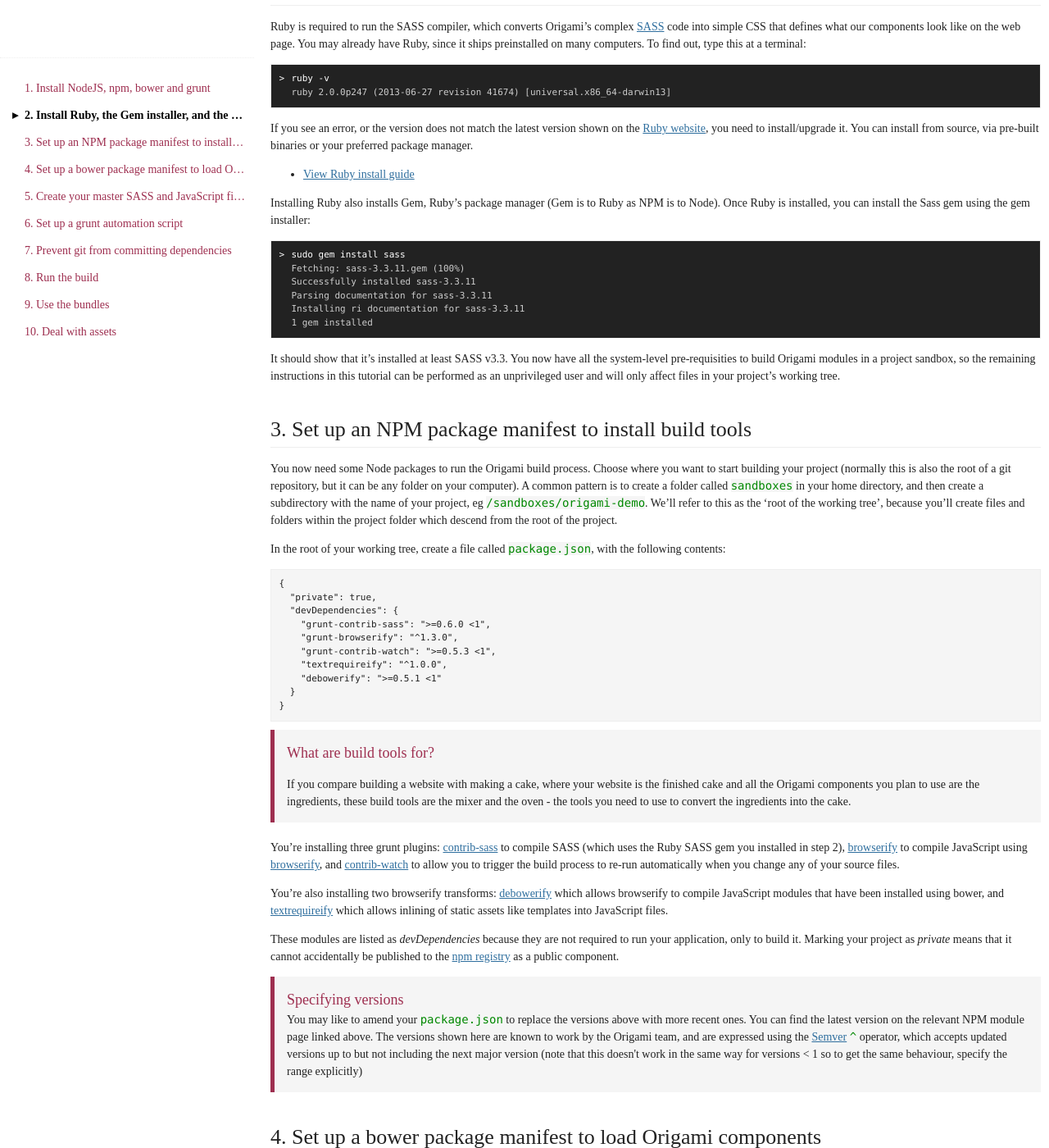
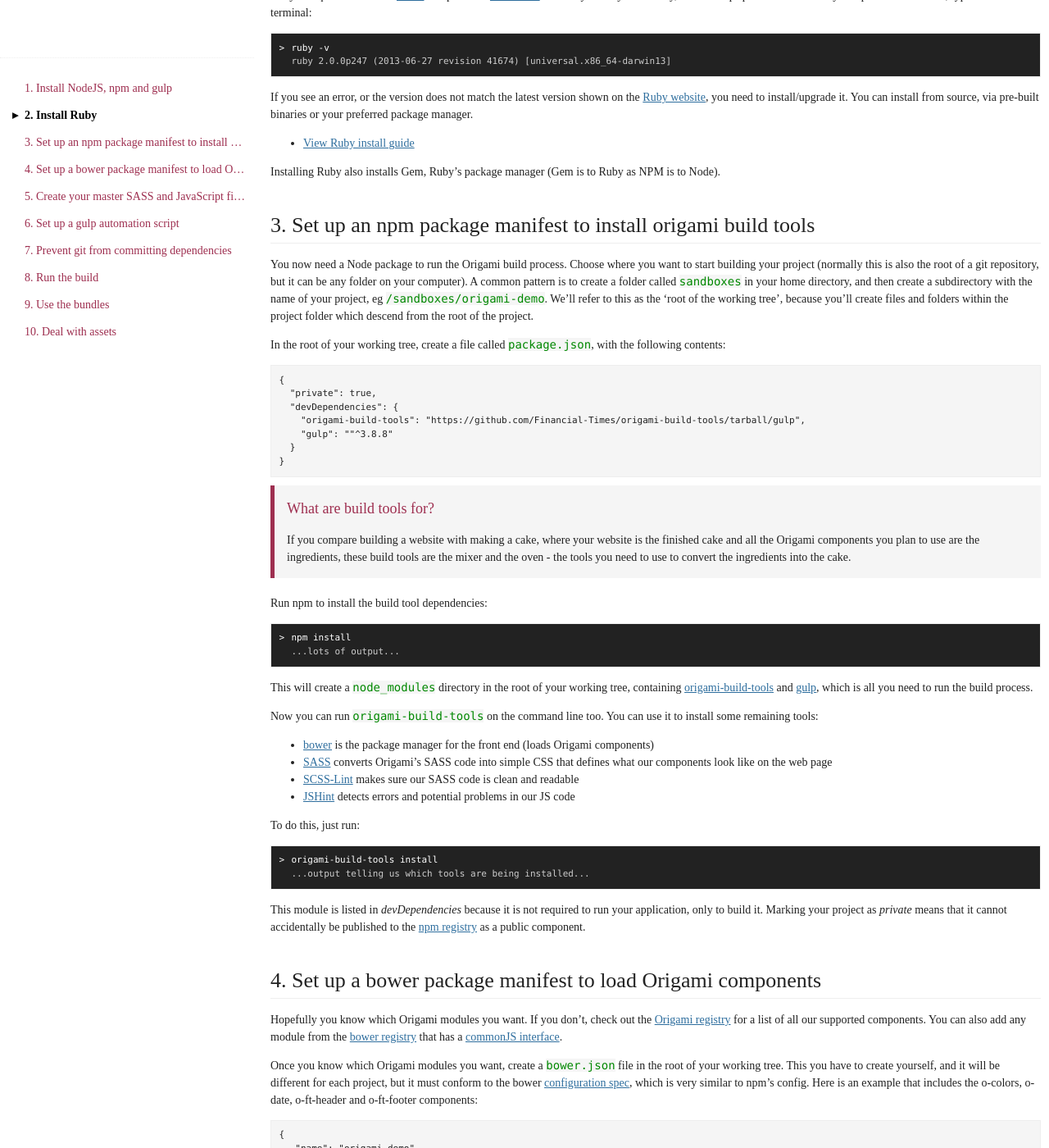
Before and after one commit to Financial-Times/ft-origami, a Jekyll site: the page built from docs/developer-guide/building-modules.md, in a window 1280 px wide and 1400 px high, scrolled down 1238 px. Shown: the whole window at 82% size. Built offline with Jekyll 4.4.1, drawn with Linux system fonts in a browser that asks for light colours; some web fonts are replaced; comment, search, counter and statistics services are not loaded; some of the changed text lies outside the part shown.

Commit message:
Updating build process to use obt and gulp

```diff
--- a/docs/developer-guide/building-modules.md
+++ b/docs/developer-guide/building-modules.md
@@ -16,14 +16,13 @@ This tutorial assumes you are starting from a fresh install of a UNIX-like OS wi
 	<p>Origami's build tools do not support Windows as a development environment and the instructions on this page assume you are using a UNIX-like OS.  Windows <strong>might</strong> work, to some degree, but we don't make any guarantees, either of what works today or what might continue to work tomorrow!  If you're a windows user, consider running a Linux VM, or signing up for a free <a href='http://c9.io'>Cloud9</a> account, and use their online Ubuntu VMs (but don't put any passwords or other secret data into C9 VMs)</p>
 </aside>
 
-## 1. Install NodeJS, npm, bower and grunt
+## 1. Install NodeJS, npm and gulp
 
 To use Origami components, you need some Node tools:
 
-* [NodeJS](http://nodejs.org/) is the JavaScript runtime, which we need to run npm, bower and grunt.
+* [NodeJS](http://nodejs.org/) is the JavaScript runtime, which we need to run npm, bower and gulp.
 * [npm](http://npmjs.org) is the package manager for the back end (loads Origami build tools)
-* [bower](http://bower.io) is the package manager for the front end (loads Origami components)
-* [grunt](http://gruntjs.com/) is a task runner, which we use to run the build process
+* [gulp](http://gulpjs.com/) is a task runner, which we use to run the build process
 
 NodeJS can be installed manually or via package management, and often ships preinstalled on many OS distributions.  To find out if you have it installed and which version you have, type this at a terminal ([What's a terminal?](#note-terminal)):
 
@@ -45,18 +44,17 @@ If you want to install on a server or other maintained environment, you'll most
 
 * [Install Node via package manager](https://github.com/joyent/node/wiki/Installing-Node.js-via-package-manager)
 
-Installing Node will automatically install [npm](http://npmjs.org), the Node Package Manager, which you can then use to install bower and grunt (bower and grunt are Node modules so are available from the NPM registry).  Once you have installed Node, type this at a terminal:
+Installing Node will automatically install [npm](http://npmjs.org), the Node Package Manager, which you can then use to install gulp (it's a Node module so it's available from the NPM registry).  Once you have installed Node, type this at a terminal:
 
 <pre class='cli'>
-<kbd>sudo npm install -g bower</kbd>
-<kbd>sudo npm install -g grunt-cli</kbd>
+<kbd>sudo npm install -g gulp</kbd>
 </pre>
 
-These commands may prompt you for your password.  You will need root access to your machine to complete this step.  On FT-managed machines the root password is typically the same as the password you use to log into the corporate network.
+This command may prompt you for your password.  You will need root access to your machine to complete this step.  On FT-managed machines the root password is typically the same as the password you use to log into the corporate network.
 
-## 2. Install Ruby, the Gem installer, and the SASS gem
+## 2. Install Ruby
 
-Ruby is required to run the SASS compiler, which converts Origami's complex [SASS](http://sass-lang.com/) code into simple CSS that defines what our components look like on the web page.  You may already have Ruby, since it ships preinstalled on many computers.  To find out, type this at a terminal:
+Ruby is required to run the [SASS](http://sass-lang.com/) compiler and [SCSS-Lint](https://github.com/causes/scss-lint). You may already have Ruby, since it ships preinstalled on many computers.  To find out, type this at a terminal:
 
 <pre class='cli'>
 <kbd>ruby -v</kbd>
@@ -67,33 +65,19 @@ If you see an error, or the version does not match the latest version shown on t
 
 * [View Ruby install guide](https://www.ruby-lang.org/en/installation/)
 
-Installing Ruby also installs Gem, Ruby's package manager (Gem is to Ruby as NPM is to Node).  Once Ruby is installed, you can install the Sass gem using the gem installer:
+Installing Ruby also installs Gem, Ruby's package manager (Gem is to Ruby as NPM is to Node).
 
-<pre class='cli'>
-<kbd>sudo gem install sass</kbd>
-<output>Fetching: sass-3.3.11.gem (100%)
-Successfully installed sass-3.3.11
-Parsing documentation for sass-3.3.11
-Installing ri documentation for sass-3.3.11
-1 gem installed</output>
-</pre>
+## 3. Set up an npm package manifest to install origami build tools
 
-It should show that it's installed at least SASS v3.3.  You now have all the system-level pre-requisities to build Origami modules in a project sandbox, so the remaining instructions in this tutorial can be performed as an unprivileged user and will only affect files in your project's working tree.
-
-## 3. Set up an NPM package manifest to install build tools
-
-You now need some Node packages to run the Origami build process.  Choose where you want to start building your project (normally this is also the root of a git repository, but it can be any folder on your computer).  A common pattern is to create a folder called `sandboxes` in your home directory, and then create a subdirectory with the name of your project, eg `/sandboxes/origami-demo`.  We'll refer to this as the 'root of the working tree', because you'll create files and folders within the project folder which descend from the root of the project.
+You now need a Node package to run the Origami build process.  Choose where you want to start building your project (normally this is also the root of a git repository, but it can be any folder on your computer).  A common pattern is to create a folder called `sandboxes` in your home directory, and then create a subdirectory with the name of your project, eg `/sandboxes/origami-demo`.  We'll refer to this as the 'root of the working tree', because you'll create files and folders within the project folder which descend from the root of the project.
 
 In the root of your working tree, create a file called `package.json`, with the following contents:
 
 	{
 	  "private": true,
 	  "devDependencies": {
-	    "grunt-contrib-sass": ">=0.6.0 <1",
-	    "grunt-browserify": "^1.3.0",
-	    "grunt-contrib-watch": ">=0.5.3 <1",
-	    "textrequireify": "^1.0.0",
-	    "debowerify": ">=0.5.1 <1"
+	    "origami-build-tools": "https://github.com/Financial-Times/origami-build-tools/tarball/gulp",
+	    "gulp": ""^3.8.8"
 	  }
 	}
 
@@ -102,16 +86,30 @@ In the root of your working tree, create a file called `package.json`, with the
 	<p>If you compare building a website with making a cake, where your website is the finished cake and all the Origami components you plan to use are the ingredients, these build tools are the mixer and the oven - the tools you need to use to convert the ingredients into the cake.</p>
 </aside>
 
-You're installing three grunt plugins: [contrib-sass](https://npmjs.org/package/grunt-contrib-sass) to compile SASS (which uses the Ruby SASS gem you installed in step 2), [browserify](https://npmjs.org/package/grunt-browserify) to compile JavaScript using [browserify](http://browserify.org/), and [contrib-watch](https://npmjs.org/package/grunt-contrib-watch) to allow you to trigger the build process to re-run automatically when you change any of your source files.
+Run npm to install the build tool dependencies:
 
-You're also installing two browserify transforms: [debowerify](https://npmjs.org/package/debowerify) which allows browserify to compile JavaScript modules that have been installed using bower, and [textrequireify](http://git.svc.ft.com:8080/projects/OT/repos/textrequireify) which allows inlining of static assets like templates into JavaScript files.
+<pre class='cli'>
+<kbd>npm install</kbd>
+<output>...lots of output...</output>
+</pre>
 
-These modules are listed as *devDependencies* because they are not required to run your application, only to build it.  Marking your project as *private* means that it cannot accidentally be published to the [npm registry](http://npmjs.org) as a public component.
+This will create a `node_modules` directory in the root of your working tree, containing [origami-build-tools](https://github.com/Financial-Times/origami-build-tools) and [gulp](http://gulpjs.com), which is all you need to run the build process.
 
-<aside>
-	<h4>Specifying versions</h4>
-	You may like to amend your <code>package.json</code> to replace the versions above with more recent ones.  You can find the latest version on the relevant NPM module page linked above.  The versions shown here are known to work by the Origami team, and are expressed using the <a href='http://www.semver.org'>Semver</a> <code>^</code> operator, which accepts updated versions up to but not including the next major version (note that this doesn't work in the same way for versions &lt; 1 so to get the same behaviour, specify the range explicitly)
-</aside>
+Now you can run `origami-build-tools` on the command line too. You can use it to install some remaining tools:
+
+* [bower](http://bower.io) is the package manager for the front end (loads Origami components)
+* [SASS](http://sass-lang.com/) converts Origami's SASS code into simple CSS that defines what our components look like on the web page
+* [SCSS-Lint](https://github.com/causes/scss-lint) makes sure our SASS code is clean and readable
+* [JSHint](http://jshint.com) detects errors and potential problems in our JS code
+
+To do this, just run:
+
+<pre class='cli'>
+<kbd>origami-build-tools install</kbd>
+<output>...output telling us which tools are being installed...</output>
+</pre>
+
+This module is listed in *devDependencies* because it is not required to run your application, only to build it.  Marking your project as *private* means that it cannot accidentally be published to the [npm registry](http://npmjs.org) as a public component.
 
 ## 4. Set up a bower package manifest to load Origami components
 
@@ -122,10 +120,10 @@ Once you know which Origami modules you want, create a `bower.json` file in the
 	{
 	   "name": "origami-demo",
 	   "dependencies": {
-	      "o-ft-header": "^2.5.5",
+	      "o-ft-header": "^2.5.9",
 	      "o-ft-footer": "^2.0.1",
-	      "o-colors": "^2.3.20",
-	      "o-date": ">=0.4.2 <1"
+	      "o-colors": "^2.4.3",
+	      "o-date": "^1.0.0"
 	   }
 	}
 
@@ -177,78 +175,53 @@ As an example, create a `main.js` file at `/client/js/main.js`, containing:
 
 	// Wait until the page has loaded
 	document.addEventListener('DOMContentReady', function() {
-
 		// Find all the <time data-o-component='o-date'> elements and update them so that they show *relative* time
 		date.init();
 	});
 
 
-## 6. Set up a grunt automation script
+## 6. Set up a gulp automation script
 
 Now you need to set up the tasks to stitch everything together.  To do this, you need to know:
 
 * Where you have put your master SASS file and master JavaScript file
 * Where you want the finished bundles to be saved (usually a publicly accessible web server directory unless you are routing the request for the bundle through a front-controller)
 
-We'll assume for the purposes of this example that your CSS and JS are in `/client/sass` and `/client/js` and you want to save the finshed bundles in `/public` (make sure that directory exists).  Create a file called `Gruntfile.js` in the root of your project's working tree, with the following contents:
+We'll assume for the purposes of this example that your CSS and JS are in `/client/sass` and `/client/js` and you want to save the finshed bundles in `/public`.  Create a file called `gulpfile.js` in the root of your project's working tree, with the following contents:
 
-	module.exports = function(grunt) {
-	  "use strict";
+	'use strict';
+	var gulp = require('gulp');
+	var obt = require('origami-build-tools');
 
-	  grunt.initConfig({
-	    sass: {
-	      docs: {
-	        options: {
-	          style: 'compressed',
-	          loadPath: './bower_components'
-	        },
-	        files: {
-	          './public/bundle.css': './client/scss/main.scss'
-	        }
-	      }
-	    },
-	    browserify: {
-	      dist: {
-	        files: {
-	          './public/bundle.js': ['./client/js/main.js'],
-	        },
-	        options: {
-	          transform: ['debowerify', 'textrequireify']
-	        }
-	      }
-	    },
-	    watch: {
-	      sass: {
-	        files: ['./client/scss/**'],
-	        tasks: ['sass']
-	      },
-	      js: {
-	        files: ['./client/js/**'],
-	        tasks: ['browserify']
-	      }
-	    }
-	  });
+	gulp.task('build', function() {
+	    obt.build(gulp, {
+	    	js: './client/js/main.js',
+	    	sass: './client/sass/main.scss',
+	    	buildJs: 'bundle.js',
+	    	buildCss: 'bundle.css',
+	    	buildFolder: 'public',
+	    });
+	});
 
+	gulp.task('verify', function() {
+	    obt.verify(gulp, {
+	    	js: './client/js/main.js',
+	    	sass: './client/sass/main.scss'
+	    });
+	});
 
-	  grunt.loadNpmTasks('grunt-contrib-sass');
-	  grunt.loadNpmTasks('grunt-contrib-watch');
-	  grunt.loadNpmTasks('grunt-browserify');
+	gulp.task('watch', function() {
+		gulp.watch('./client/**/*', ['verify', 'build']);
+	});
 
-	  // Default task(s).
-	  grunt.registerTask('default', ['sass', 'browserify']);
-	  grunt.registerTask('js', ['browserify']);
-	  grunt.registerTask('css', ['sass']);
-	};
+	gulp.task('default', ['verify', 'build', 'watch']);
 
+Taking it step by step:
 
-This is a little long, but taking it step by step:
-
-* We create config for three grunt tasks: sass, browserify and watch.
-* Sass is configured to compile the file /client/sass/main.scss into /public/bundle.css using compressed (minified) CSS syntax, and loading modules from ./bower_components (where the Origami components will have been installed by bower)
-* Browserify is configued to compile the file /client/js/main.js into /public/bundle.js, via the debowerify transform, which adds support for finding the modules in bower_components (similar to setting the loadPath in the Sass task)
-* Watch is set up to run both the browserify and sass tasks automatically if any files in your client-side SASS or JS directories change
-* We load the three task runners that are needed
-* We register three command-line commands that are linked to running tasks.  This enables you to type `grunt js` on the command line and have it run browserify.  Some are already supported by default, so we don't need to configure `grunt watch`, but it will still work and run the watch task.  `grunt` with no argument will run the default task, which we've configured to be both browserify and sass.
+* We configure three gulp tasks: build, verify and watch
+* Build runs SASS to compile the file /client/sass/main.scss into /public/bundle.css using compressed (minified) CSS syntax, and Browserify to compile the file /client/js/main.js into /public/bundle.js
+* Verify runs SCSSLint on /client/sass/main.scss and JSHint on /client/js/main.js to make sure your code is readable and hasn't got potential errors
+* Watch is set up to run both the build and verify tasks automatically if any files in your client-side SASS or JS directories change
 
 ## 7. Prevent git from committing dependencies
 
@@ -266,15 +239,6 @@ Remember that because `.gitignore` starts with a dot, it may not show up in your
 
 ## 8. Run the build
 
-Run npm to install the build tool dependencies:
-
-<pre class='cli'>
-<kbd>npm install</kbd>
-<output>...lots of output...</output>
-</pre>
-
-This will create a `node_modules` directory in the root of your working tree, containing all the node packages you need to run the build process.
-
 Now run bower to install the front-end components:
 
 <pre class='cli'>
@@ -287,15 +251,12 @@ bower o-tweet#>=0.1 <1         resolve https://github.com/Financial-Times/o-twee
 This will create a `bower_components` directory in the root of your working tree, containing all the front end modules you want to use in your project.
 
 
-Now bundle it all together with grunt:
+Now bundle it all together with gulp:
 
 <pre class='cli'>
-<kbd>grunt</kbd>
-<output>Running "sass:docs" (sass) task
-Running "browserify:dist" (browserify) task
->> Bundled ./public/bundle.js
-
-Done, without errors.</output>
+<kbd>gulp</kbd>
+<output>Browserifying ./client/js/main.js
+Compiling ./client/sass/main.scss</output>
 </pre>
 
 This will use the tools you installed with npm, to read your project's JS and CSS master files, fully explore all their required dependencies, and pull everything together into two bundles, one for JS, and one for CSS.
@@ -303,9 +264,10 @@ This will use the tools you installed with npm, to read your project's JS and CS
 If you want to continue working on your CSS and JS code (edit your own code but not anything in the bower_components directory), you'll also want to use grunt to watch your files and automatically retrigger the build when you save a change.
 
 <pre class='cli'>
-<kbd>grunt watch</kbd>
-<output>Running "watch" task
-Waiting...</output>
+<kbd>gulp watch</kbd>
+<output>[13:38:37] Using gulpfile ~/origami/obt-test/gulpfile.js
+[13:38:37] Starting 'watch'...
+[13:38:37] Finished 'watch' after 9.1 ms</output>
 </pre>
 
 
```
